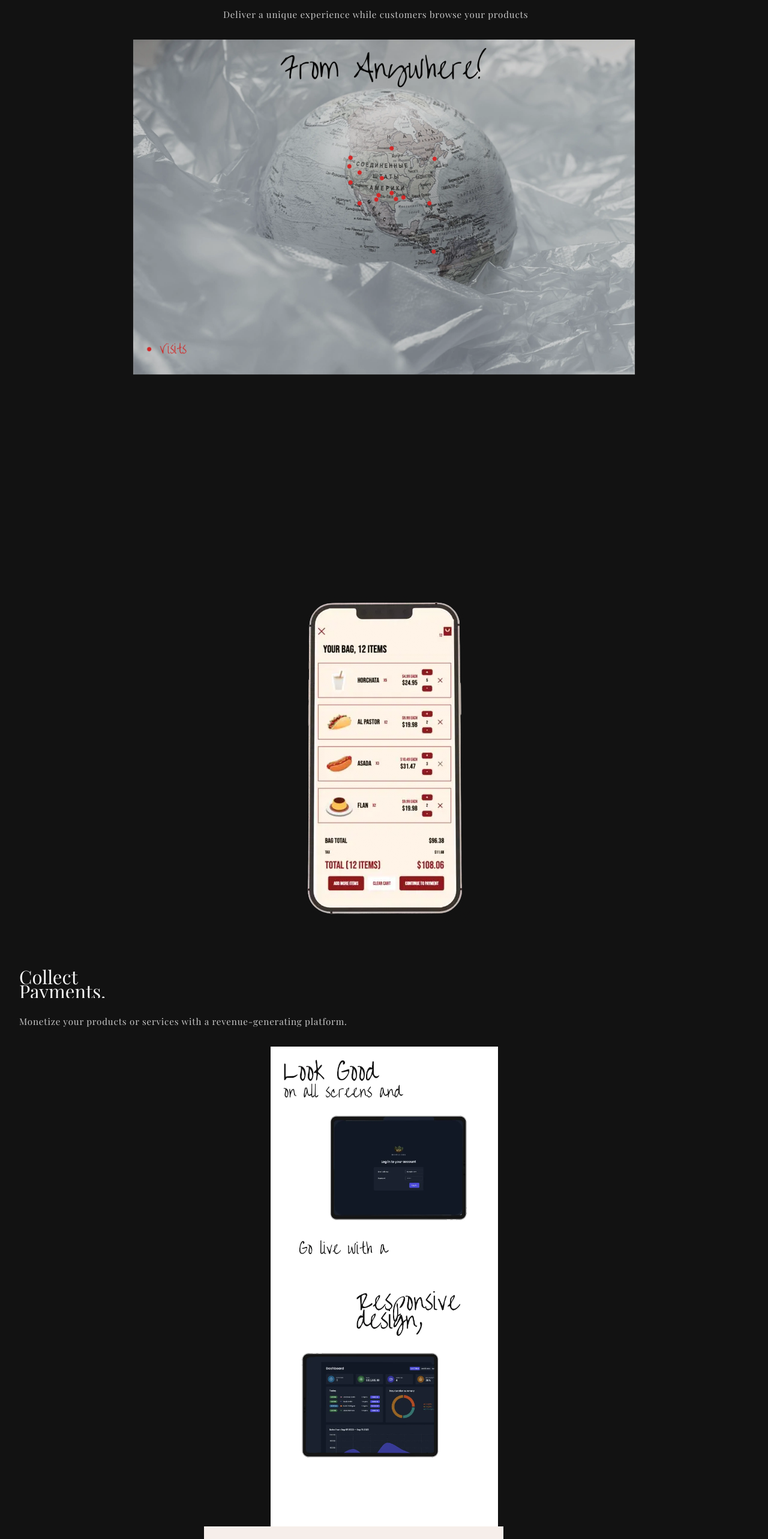
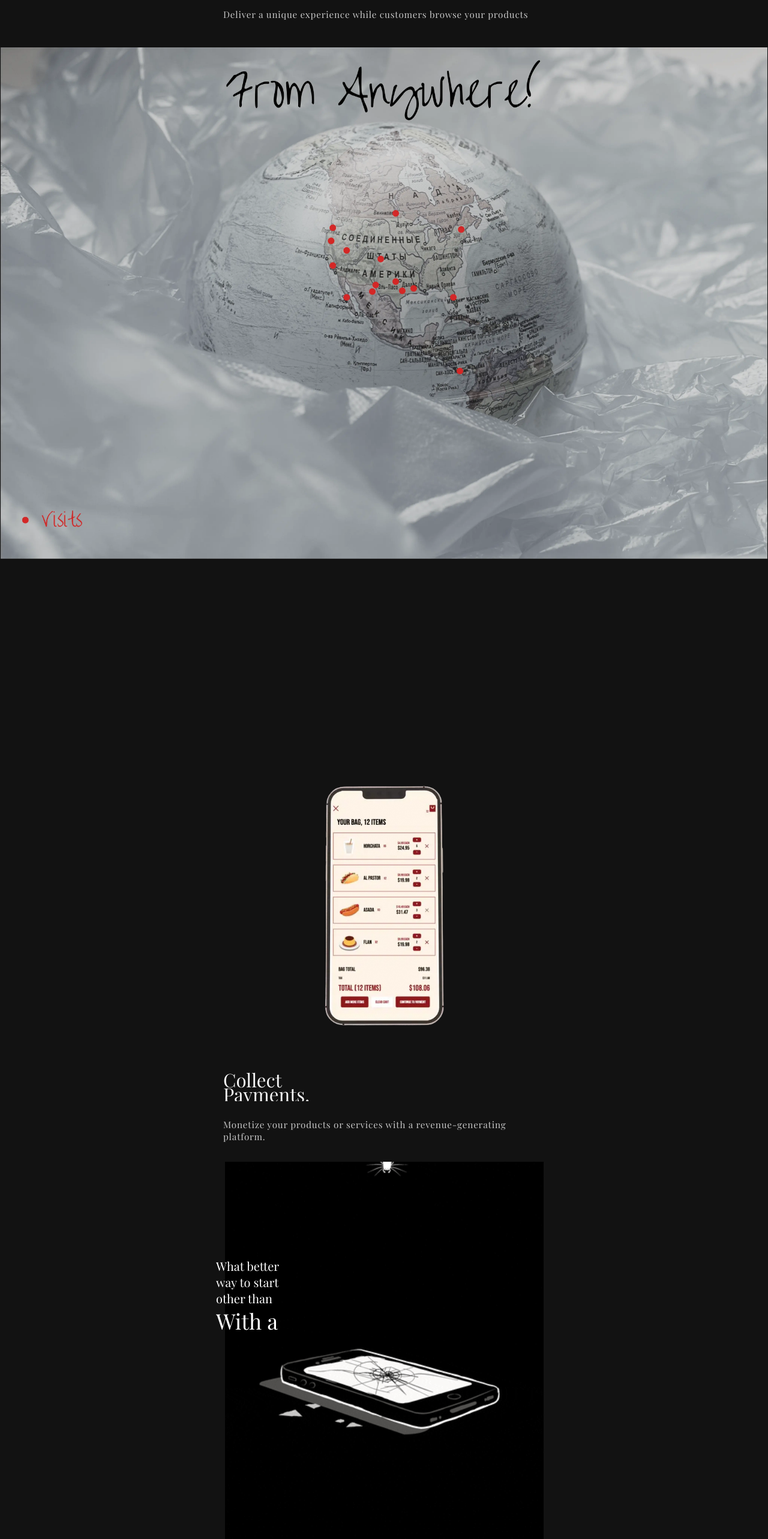
Before and after one commit to gtzjesus/worldhello-frontend, a React (Vite) app: page / in a window 1280 px wide. Shown: the part 4989-7555 px from the top of the page at 60% size. Built offline with nearby package versions, Linux system fonts and the light colour scheme; no server answers; the database is empty.

Commit message:
Quality assurance UI + testing

```diff
--- a/src/components/performance/Performance.jsx
+++ b/src/components/performance/Performance.jsx
@@ -36,15 +36,18 @@ function Performance() {
         <GrowClientele />
       </ResponsiveContainer>
       <Email />
-      {/* <ResponsiveContainer>
-        <GifResponsive />
-      </ResponsiveContainer> */}
+
       <Analytics />
       <ResponsiveContainer>
         <ShowcaseProducts />
       </ResponsiveContainer>
       <EarthZoom />
-      <CollectPayments />
+      <ResponsiveContainer>
+        <CollectPayments />
+      </ResponsiveContainer>
+      <ResponsiveContainer>
+        <GifResponsive />
+      </ResponsiveContainer>
       <ResponsiveContainer>
         <Responsiveness />
       </ResponsiveContainer>
--- a/src/components/performance/sub-performances/EarthZoom.jsx
+++ b/src/components/performance/sub-performances/EarthZoom.jsx
@@ -7,6 +7,7 @@ const StyledEarthZoom = styled.div`
   background-position: center;
   background-repeat: no-repeat;
   min-height: 70vh;
+  padding-top: var(--padding-xxxlarge);
 
   /* Add additional styles to control the zoom effect */
   transition: transform 0.5s ease;
```
